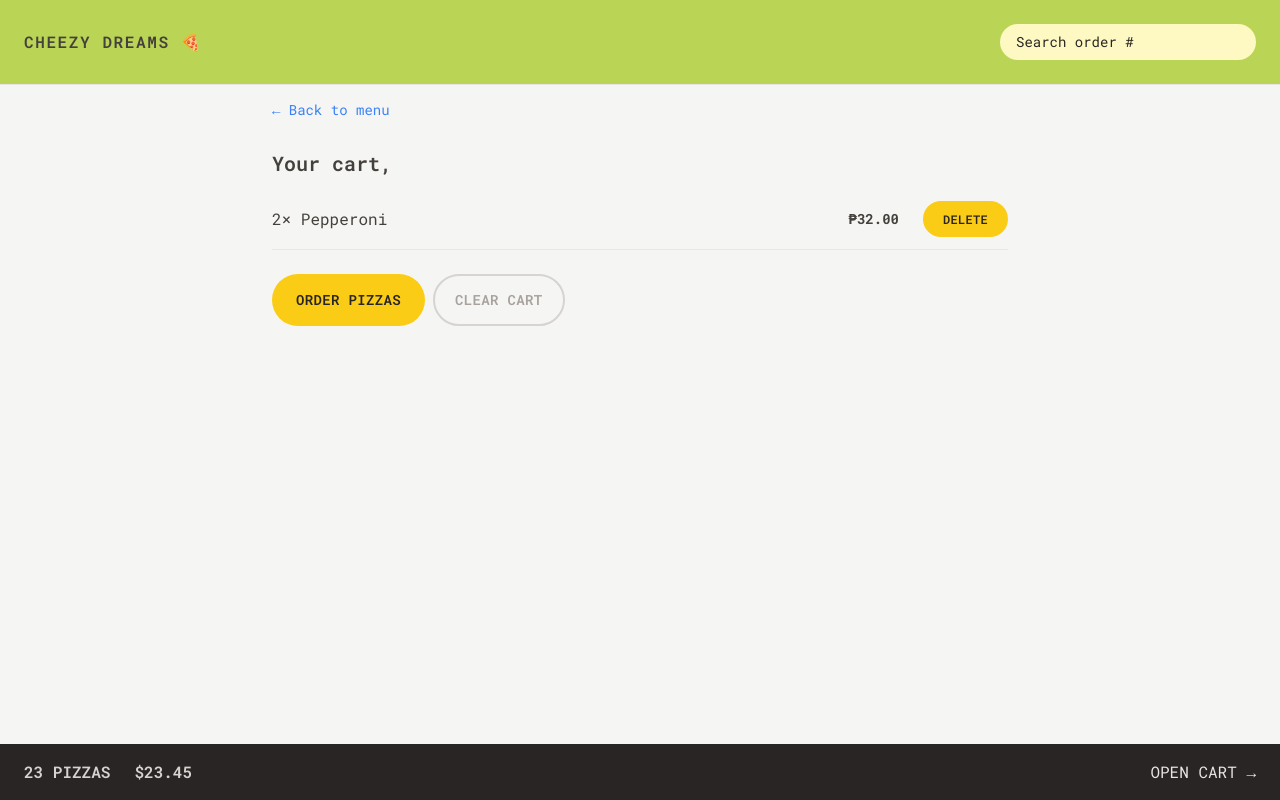
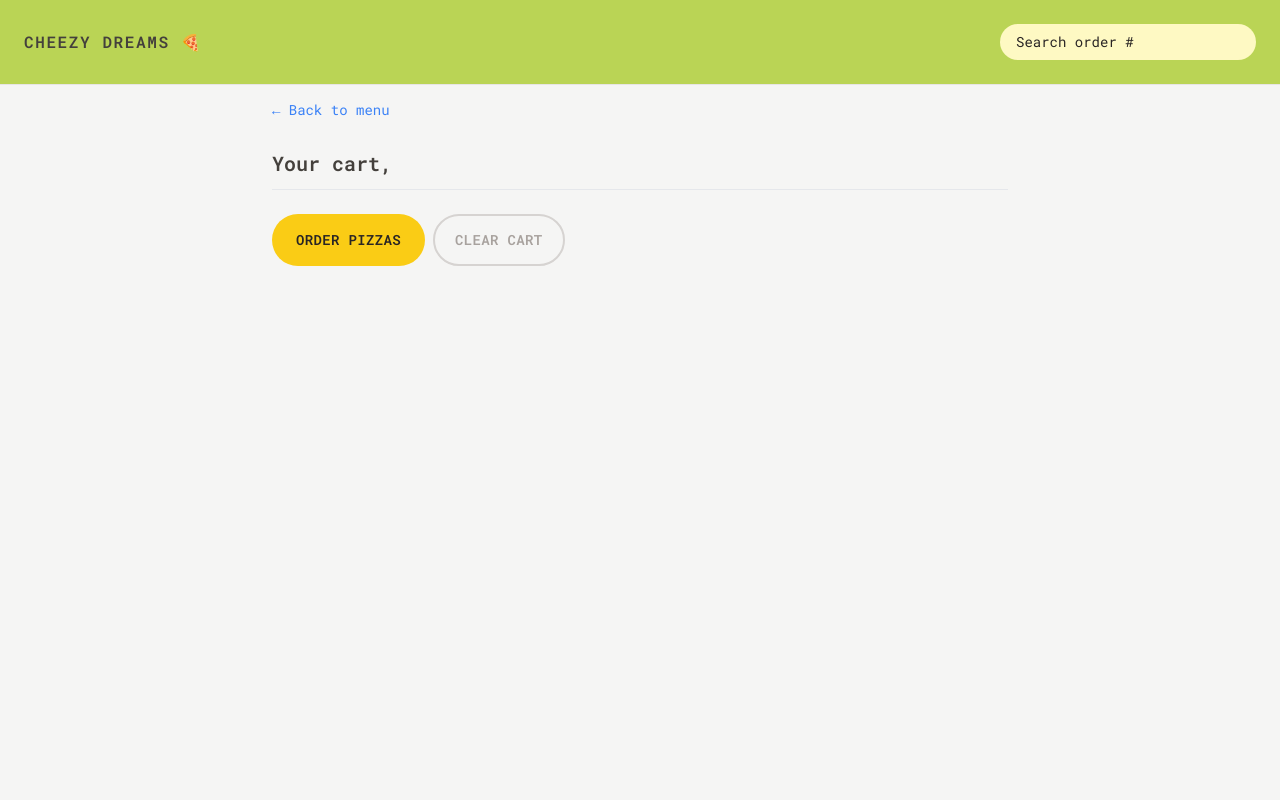
Before and after one commit to arvincarlo/CheezyDreams, a React (Vite) app: page /cart in a window 1280 px wide. Built offline with nearby package versions, Linux system fonts and the light colour scheme.

Commit message:
Building the Cart Overview with Redux Selectors

```diff
--- a/src/features/cart/CartOverview.jsx
+++ b/src/features/cart/CartOverview.jsx
@@ -1,11 +1,20 @@
 import { Link } from 'react-router-dom';
+import { useSelector } from 'react-redux';
+import { getTotalCartQuantity, getTotalCartPrice } from './cartSlice';
+import { formatCurrency } from '../../utils/helpers';
 
 function CartOverview() {
+  const totalCartQuantity = useSelector(getTotalCartQuantity);
+  const totalCartPrice = useSelector(getTotalCartPrice);
+  console.log(getTotalCartQuantity);
+
+  if (!totalCartQuantity) return null;
+
   return (
     <div className="flex items-center justify-between bg-stone-800 px-4 py-4 text-sm uppercase text-stone-200 sm:px-6 md:text-base">
       <p className="space-x-4 font-semibold text-stone-300 sm:space-x-6">
-        <span>23 pizzas</span>
-        <span>$23.45</span>
+        <span>{`${totalCartQuantity} pizzas`}</span>
+        <span>{formatCurrency(totalCartPrice)}</span>
       </p>
       <Link to="/cart">Open cart &rarr;</Link>
     </div>
--- a/src/features/cart/cartSlice.js
+++ b/src/features/cart/cartSlice.js
@@ -1,16 +1,16 @@
 import { createSlice } from "@reduxjs/toolkit"
 
 const initialState = {
-    // cart: [],
-    cart: [
-        {
-            pizzaId: 12,
-            name: 'Pepperoni',
-            quantity: 2,
-            unitPrice: 16,
-            totalPrice: 32
-        }
-    ]
+    cart: [],
+    // cart: [
+    //     {
+    //         pizzaId: 12,
+    //         name: 'Pepperoni',
+    //         quantity: 2,
+    //         unitPrice: 16,
+    //         totalPrice: 32
+    //     }
+    // ]
 }
 
 const cartSlice = createSlice({
@@ -55,3 +55,11 @@
 
 // Export the reducer
 export default cartSlice.reducer;
+
+// Get the total Quantity in Cart
+export const getTotalCartQuantity = (state) => state.cart.cart.reduce((sum, item) => sum + item.quantity, 0);
+
+// Get the total Price of the Cart
+export const getTotalCartPrice = (state) => state.cart.cart.reduce((sum, item) => sum + item.totalPrice, 0);
+
+// Redux Reselect
--- a/src/features/menu/MenuItem.jsx
+++ b/src/features/menu/MenuItem.jsx
@@ -17,7 +17,7 @@
             totalPrice: unitPrice * 1
         };
 
-        // Dispatch to the cartSlice store
+        // Dispatch the action to the cartSlice store
         dispatch(addItem(newItem));
     }
 
```
